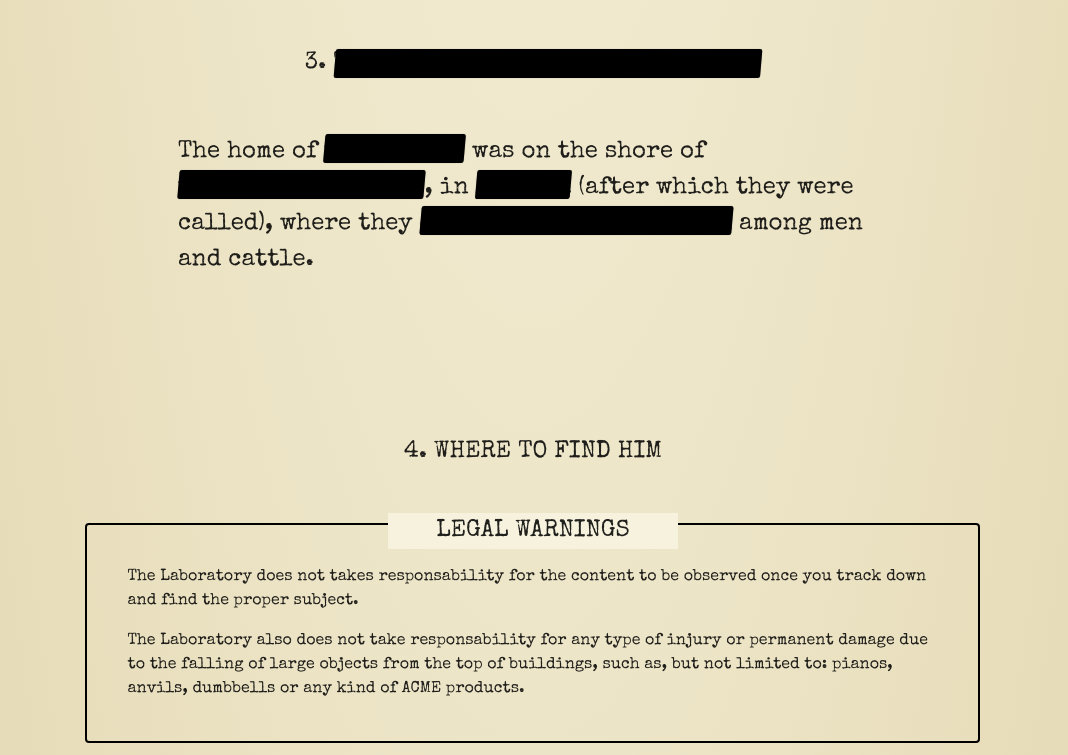
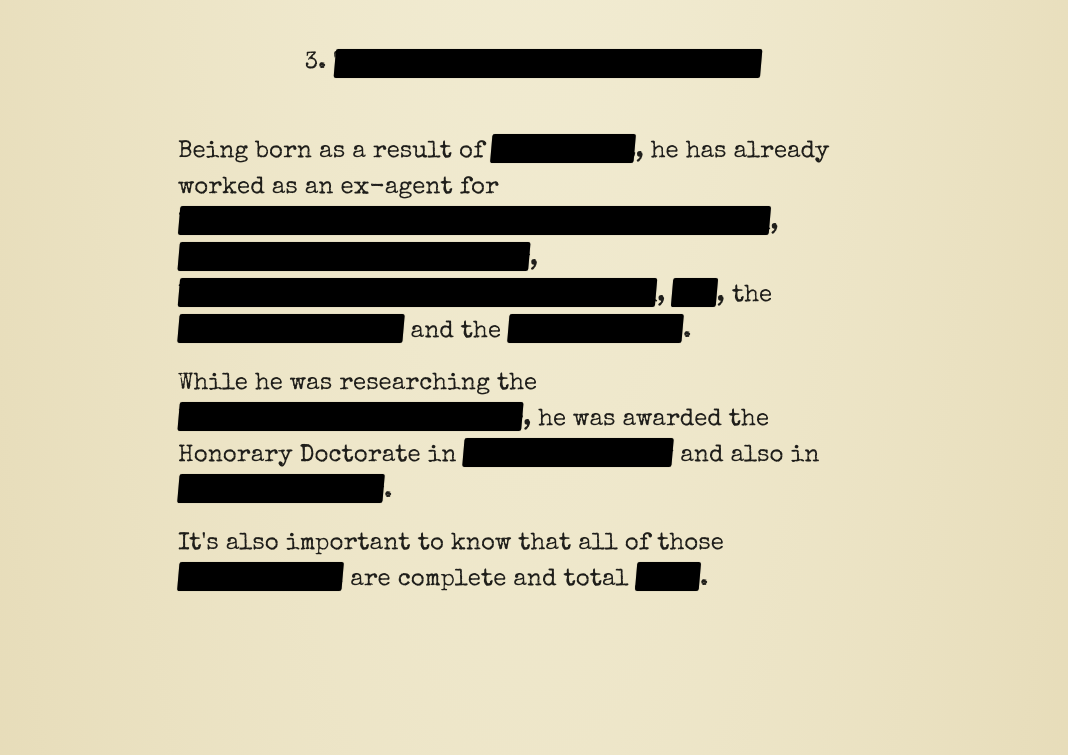
Before and after one commit to AndreStabile/portfolio, a website: page index.html in a window 1280 px wide. Shown: the part 5840-6595 px from the top of the page, without its empty margins (107-1175 px from the left). Drawn offline with nearby package versions, Linux system fonts and the light colour scheme; a web font is replaced by a local one.

Commit message:
Section 3 text

```diff
--- a/index.html
+++ b/index.html
@@ -343,8 +343,10 @@
         <div class="row pb-5">
           <div class="offset-2 col-8">
             <div class="">
-              <p class="redacted">The home of <span>these birds</span> was on the shore of <span>the lake Stymphalis</span>,
-                in <span>Arcadia</span> (after which they were called), where they <span>caused great destruction</span> among men and cattle.</p>
+              <p class="redacted">Being born as a result of <span>an accident</span>, he has already worked as an ex-agent for <span>National Aeronautics and Space Administration</span>,
+                <span>Central Intelligence Agency</span>, <span>Komitet Gosudarstvennoy Bezopasnosti</span>, <span>RGB</span>, the <span>Starship Troopers</span> and the <span>Power Rangers</span>.</p>
+                <p class="redacted">While he was researching the <span>Pan Galactic Gargle Blaster</span>, he was awarded the Honorary Doctorate in <span>Leprechaunology</span> and also in <span>Eastereggnology</span>.</p>
+                <p class="redacted">It's also important to know that all of those <span>informations</span> are complete and total <span>jokes</span>.</p>
             </div>
           </div>
         </div>
```
